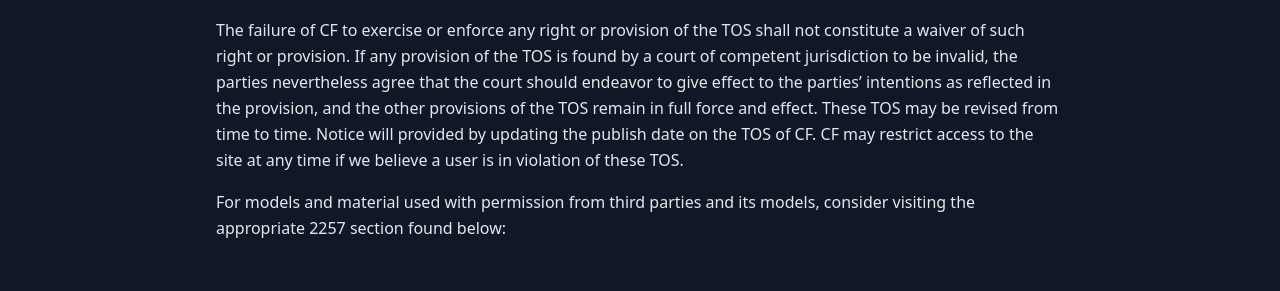
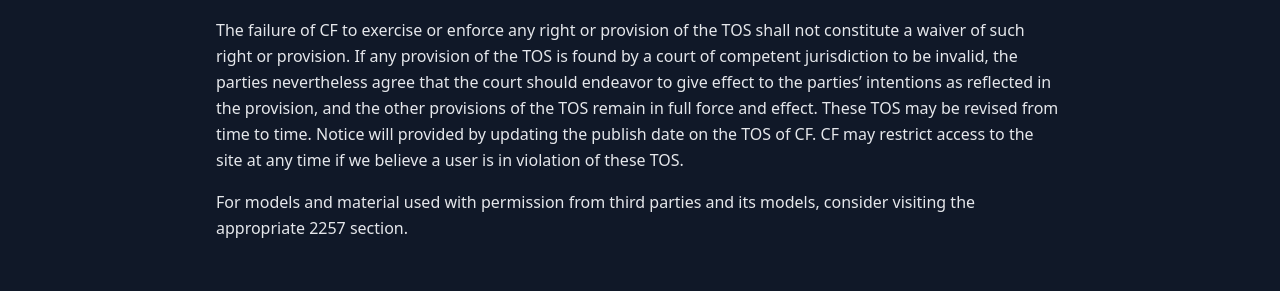
Before and after one commit to freewall272/mycamfinder-frontend, a SvelteKit app: page /terms in a window 1280 px wide. Shown: the part 1578-1869 px from the top of the page. Built offline with nearby package versions, Linux system fonts and the light colour scheme; no server answers.

Commit message:
page update footer

```diff
--- a/src/routes/terms/+page.svelte
+++ b/src/routes/terms/+page.svelte
@@ -15,7 +15,7 @@
 <p>The Site may contain links to sponsor, advertiser, or other third party websites that are not owned or controlled by CF. Inclusion of, linking to, or permitting the use or installation of any third party site, applications, software, content or advertising does not imply approval or endorsement thereof by CF. CF has no control over, and assumes no responsibility for, the content, privacy policies, or practices of any third parties. By access or using the Site, you agree to release CF from any and all liability arising from your use of any third-party website, content, service, or software accessed on or through the Site.</p>
 <p>CF reserves the right to access, read, preserve, and disclose any information as it reasonably believes is necessary to satisfy any applicable law, government request, enforce our TOS, prevent fraud, and theft. You agree to hold harmless and indemnify CF, and its subsidiaries, affiliates, officers, agents, and employees from and against any third-party claim arising from or in any way related to your use of the Site, including any liability or expense arising from all claims, losses, damages (actual and consequential), suits, judgments, litigation costs and attorneys&rsquo; fees, of every kind and nature. CF will make reasonable efforts to provide you with written notice of any such claim, suit or action, but the failure of CF to provide such notice will not relieve you of these obligations.</p>
 <p>The failure of CF to exercise or enforce any right or provision of the TOS shall not constitute a waiver of such right or provision. If any provision of the TOS is found by a court of competent jurisdiction to be invalid, the parties nevertheless agree that the court should endeavor to give effect to the parties&rsquo; intentions as reflected in the provision, and the other provisions of the TOS remain in full force and effect. These TOS may be revised from time to time. Notice will provided by updating the publish date on the TOS of CF. CF may restrict access to the site at any time if we believe a user is in violation of these TOS.</p>
-<p>For models and material used with permission from third parties and its models, consider visiting the appropriate 2257 section found below:</p>
+<p>For models and material used with permission from third parties and its models, consider visiting the appropriate 2257 section.</p>
 
 </section>
 
```
